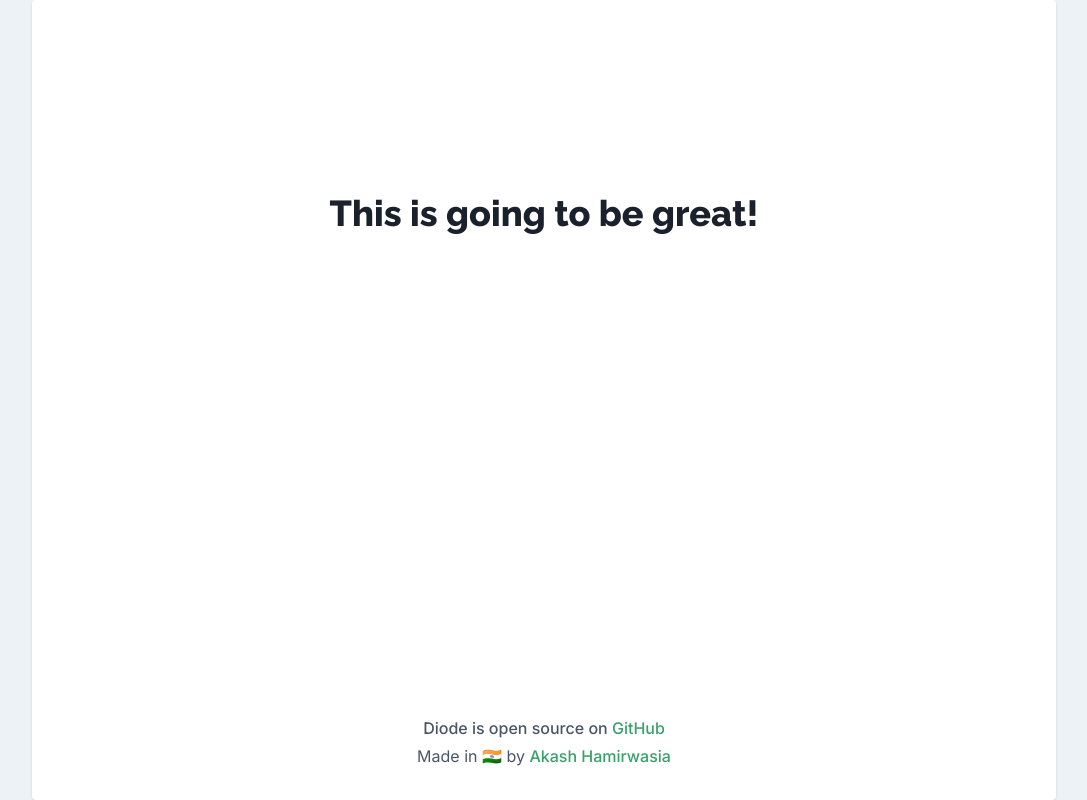
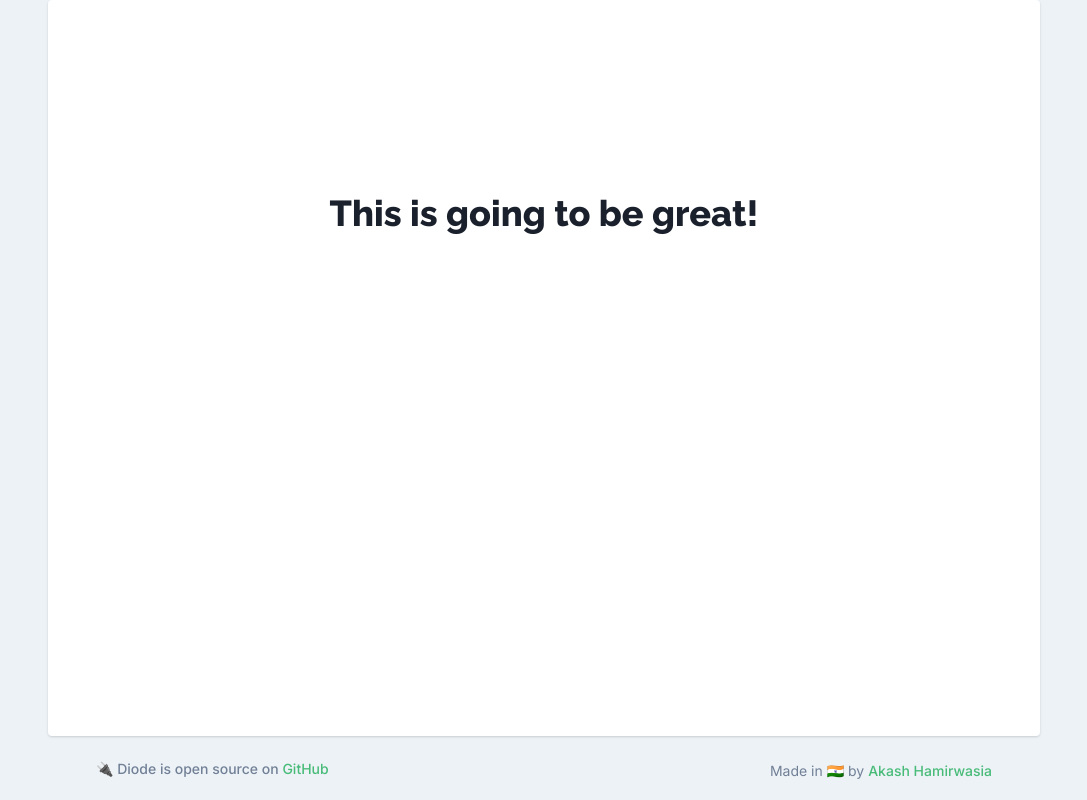
Before and after one commit to blenderskool/diode, a Next.js app: page / in a window 1280 px wide. Shown: the whole page, without its empty margins (96-1183 px from the left). Built offline with nearby package versions, Linux system fonts and the light colour scheme.

Commit message:
Update Footer style

```diff
--- a/components/Footer.tsx
+++ b/components/Footer.tsx
@@ -1,16 +1,18 @@
-import { Box, Link, Text } from '@chakra-ui/react';
+import { Container, Flex, Link, Text } from '@chakra-ui/react';
 
 export default function Footer(props) {
   return (
-    <Box mt="auto" textAlign="center" color="gray.600" {...props}>
-      <Text fontWeight="500">
-        Diode is open source on
-        {' '}
-        <Link href="https://github.com/blenderskool/diode" fontWeight="500" color="green.500" isExternal>GitHub</Link>
-      </Text>
-      <Text mt="1">
-        Made in 🇮🇳 by <Link href="https://akashhamirwasia.com" fontWeight="500" color="green.500" isExternal>Akash Hamirwasia</Link>
-      </Text>
-    </Box>
+    <Container maxWidth="container.lg">
+      <Flex mt="auto" alignItems="center" justifyContent="space-between" textAlign="center" px="12" color="gray.500" height="16" {...props} fontSize="sm">
+        <Text fontWeight="500">
+         🔌 Diode is open source on
+          {' '}
+          <Link href="https://github.com/blenderskool/diode" fontWeight="500" color="green.400" isExternal>GitHub</Link>
+        </Text>
+        <Text mt="1">
+          Made in 🇮🇳 by <Link href="https://akashhamirwasia.com" fontWeight="500" color="green.400" isExternal>Akash Hamirwasia</Link>
+        </Text>
+      </Flex>
+    </Container>
   );
 }
--- a/components/MockDeploymentBanner.tsx
+++ b/components/MockDeploymentBanner.tsx
@@ -18,11 +18,9 @@ import { useState } from 'react';
 export default function MockDeploymentBanner() {
   const [modalOpen, setModalOpen] = useState(false);
 
-  if (process.env.NEXT_PUBLIC_MOCK_DEPLOYMENT !== "true") return null;
-
   return (
     <>
-      <Flex bg="red.100" py="1" color="red.600" fontWeight="semibold" fontSize="sm" alignItems="center" justifyContent="center">
+      <Flex bg="red.100" h="8" color="red.600" fontWeight="semibold" fontSize="sm" alignItems="center" justifyContent="center">
         This is a mock deployment, all features are still available in a limited capacity
         <Button colorScheme="red" size="xs" ml="4" onClick={() => setModalOpen(true)}>
           Read more
--- a/pages/_app.tsx
+++ b/pages/_app.tsx
@@ -1,8 +1,8 @@
 import { Box, Flex, Container, ChakraProvider, extendTheme, ThemeConfig } from '@chakra-ui/react';
-import "@fontsource/raleway/700.css";
-import "@fontsource/raleway/800.css";
-import "@fontsource/inter/400.css";
-import "@fontsource/inter/500.css";
+import '@fontsource/raleway/700.css';
+import '@fontsource/raleway/800.css';
+import '@fontsource/inter/400.css';
+import '@fontsource/inter/500.css';
 
 import Footer from '../components/Footer';
 import MockDeploymentBanner from '../components/MockDeploymentBanner';
@@ -18,18 +18,30 @@ const theme = extendTheme({
   },
 } as ThemeConfig);
 
+
+const isMock = process.env.NEXT_PUBLIC_MOCK_DEPLOYMENT === "true";
+
 function App({ Component, pageProps }) {
   return (
     <ChakraProvider theme={theme}>
-      <MockDeploymentBanner />
-      <Box bg="gray.100" minH="100vh">
-        <Container shadow="base" bg="white" rounded="base" maxWidth="container.lg">
-          <Flex direction="column" pt="16" pb="8" px="16" minH="100vh">
+      { isMock && <MockDeploymentBanner /> }
+      <Box bg="gray.100">
+        <Container maxWidth="container.lg">
+          <Flex
+            direction="column"
+            pt="16"
+            pb="8"
+            px="16"
+            minH={`calc(100vh - 4rem${isMock ? ' - 2rem' : ''})`}
+            shadow="base"
+            bg="white"
+            rounded="base"
+          >
             <Component {...pageProps} />
-
-            <Footer />
           </Flex>
         </Container>
+
+        <Footer />
       </Box>
     </ChakraProvider>
   );
```
